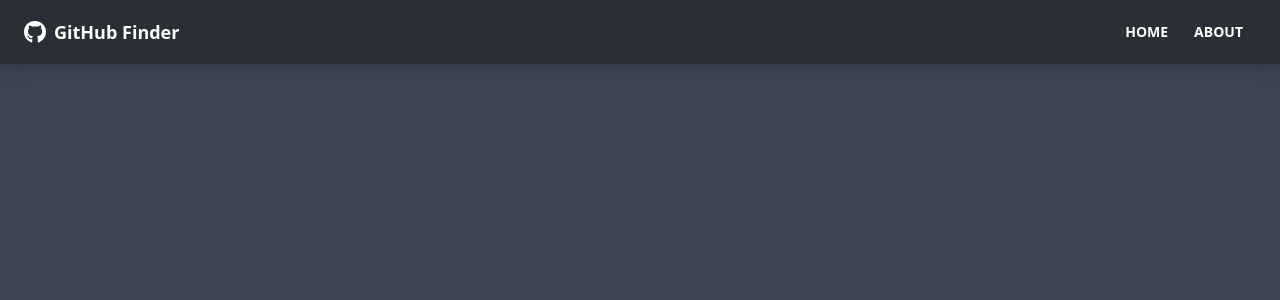
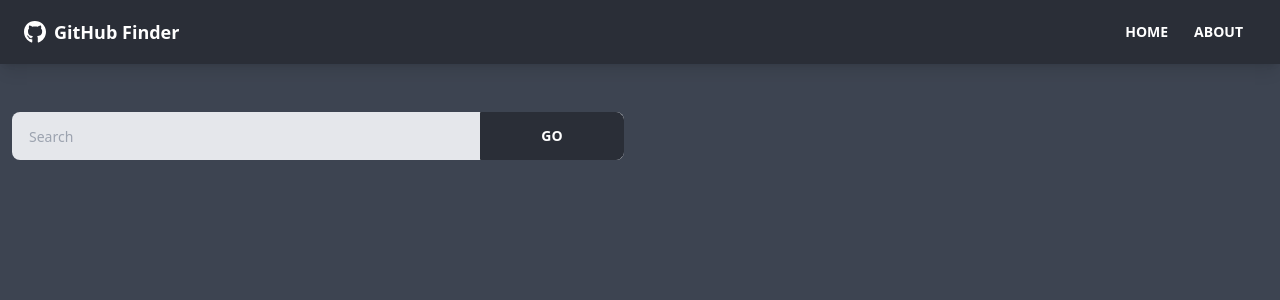
Before and after one commit to asouthern729/github-finder, a React (Create React App) app: page / in a window 1280 px wide. Shown: the top 300 px of the page. Built offline with nearby package versions, Linux system fonts and the light colour scheme.

Commit message:
User search component

```diff
--- /dev/null
+++ b/src/components/users/UserSearch.jsx
@@ -0,0 +1,44 @@
+import { useState, useContext } from 'react'
+import GitHubContext from '../../context/github/GitHubContext'
+
+function UserSearch() {
+  const [text, setText] = useState('')
+
+  const {users} = useContext(GitHubContext)
+
+  const handleChange = (e) => setText(e.target.value)
+
+  const handleSubmit = (e) => {
+    e.preventDefault()
+    if(text === '') {
+      alert('Please enter something')
+    } else {
+      // @todo - search users
+      setText('')
+    }
+  }
+
+  return (
+    <div className="grid grid-cols-1 xl:grid-cols-2 lg:grid-cols-2 md:grid-cols-2 mb-8 gap-8">
+      <div>
+        <form onSubmit={handleSubmit}>
+          <div className="form-control">
+            <div className="relative">
+              <input type="text" className="w-full pr-40 bg-gray-200 input input-md text-black" placeholder="Search" value={text} onChange={handleChange} />
+              <button type="submit" className="absolute top-0 right-0 rounded-l-none w-36 btn btn-md">
+                Go
+              </button>
+            </div>
+          </div>
+        </form>
+      </div>
+      {users.length > 0 && (<div>
+        <button className="btn btn-ghost btn-lg">
+          Clear
+        </button>
+      </div>)}
+    </div>
+  )
+}
+
+export default UserSearch
--- a/src/pages/Home.jsx
+++ b/src/pages/Home.jsx
@@ -1,10 +1,11 @@
 import UserResults from '../components/users/UserResults'
+import UserSearch from '../components/users/UserSearch'
 
 function Home() {
   return (
     <>
-    {/* Search component will go here */}
-      <UserResults />
+    <UserSearch />
+    <UserResults />
     </>
   )
 }
```
